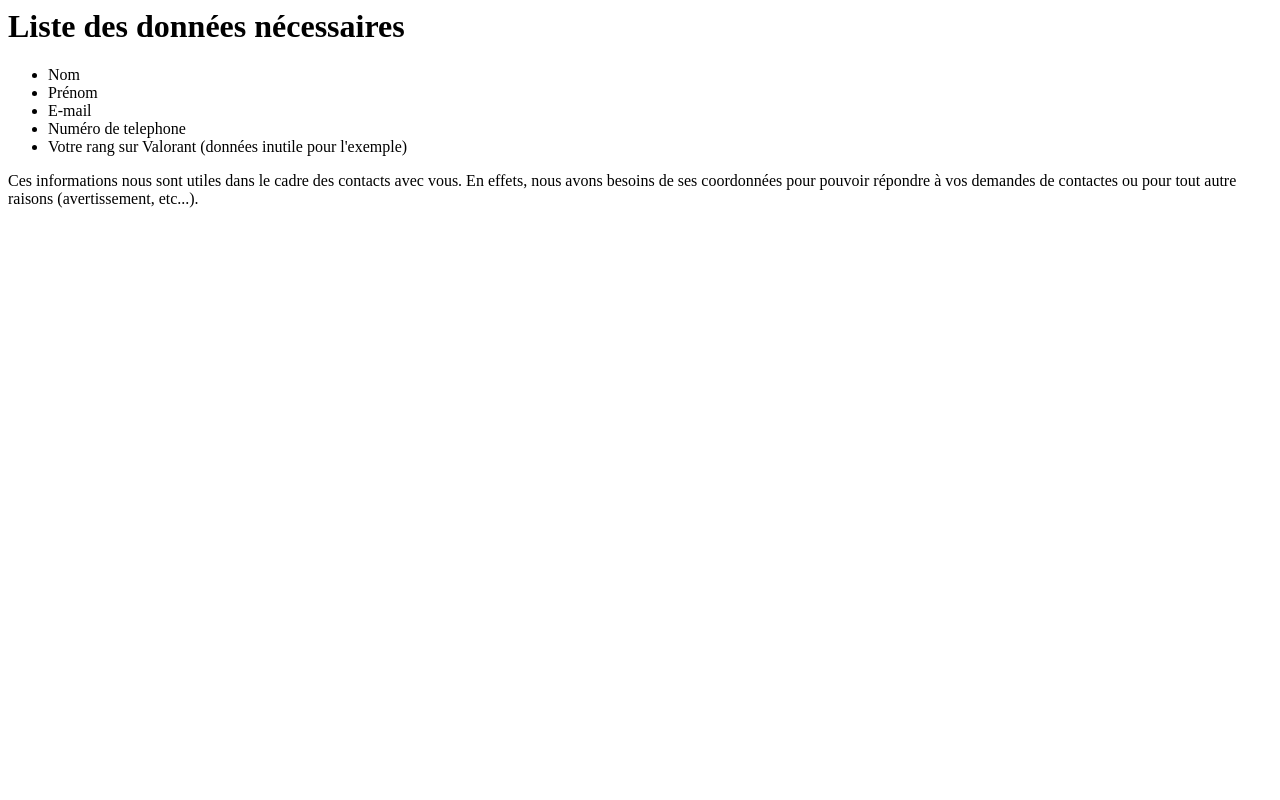
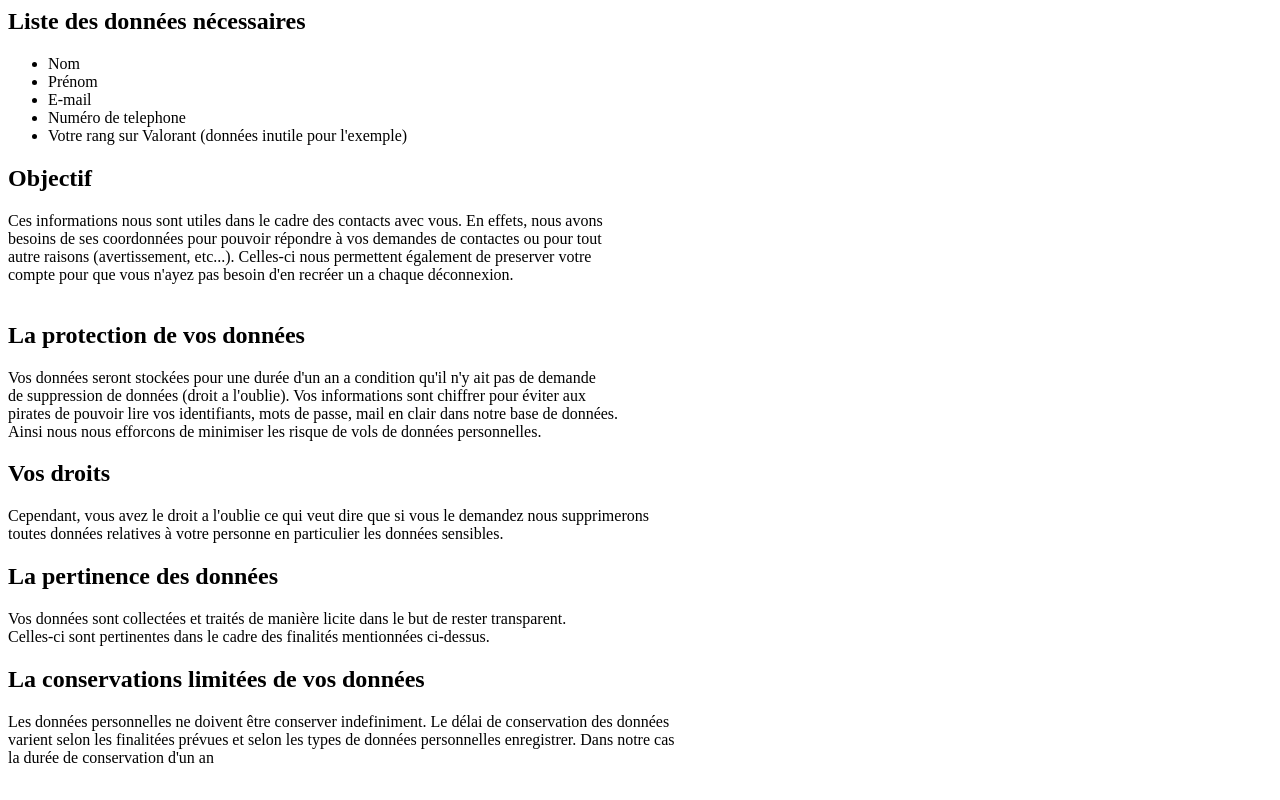
Before and after one commit to BrasmeGaetan/Hopital_BD, a PHP site: page /vue/vueCookies.php in a window 1280 px wide. Run offline with PHP 8.4, Linux system fonts and the light colour scheme.

Commit message:
commit rgpd

```diff
--- a/css/modele.css
+++ b/css/modele.css
@@ -698,6 +698,7 @@ footer div p {
 }
 
 .cookies {
+
   border-radius: 15px;
   color: #f6f6f6;
   font-family: graphik, sans-serif;
--- a/vue/vueCookies.php
+++ b/vue/vueCookies.php
@@ -1,15 +1,42 @@
 <body>
     <div class="cookies">
-        <h1>Liste des données nécessaires</h1>
+        <h2>Liste des données nécessaires</h2>
         <ul>
+
             <li>Nom</li>
             <li>Prénom</li>
             <li>E-mail</li>
             <li>Numéro de telephone</li>
             <li>Votre rang sur Valorant (données inutile pour l'exemple)</li>
         </ul>
+            <h2>Objectif</h2>
             Ces informations nous sont utiles dans le cadre des contacts avec vous.
-            En effets, nous avons besoins de ses coordonnées pour pouvoir répondre
-            à vos demandes de contactes ou pour tout autre raisons (avertissement, etc...).
+            En effets, nous avons <br> besoins de ses coordonnées pour pouvoir répondre
+            à vos demandes de contactes ou pour tout <br> autre raisons (avertissement, etc...).
+            Celles-ci nous permettent également de preserver votre <br> compte pour que vous
+            n'ayez pas besoin d'en recréer un a chaque déconnexion.
+
+            <br>
+            <br>
+
+            <h2>La protection de vos données</h2>
+            Vos données seront stockées pour une durée d'un an a condition qu'il n'y ait pas de demande <br>
+            de suppression de données (droit a l'oublie). Vos informations sont chiffrer pour éviter aux <br> pirates
+            de pouvoir lire vos identifiants, mots de passe, mail en clair dans notre base de données.<br>
+            Ainsi nous nous efforcons de minimiser les risque de vols de données personnelles.
+
+            <h2>Vos droits</h2>
+            Cependant, vous avez le droit a l'oublie ce qui veut dire que si vous le demandez
+            nous supprimerons <br> toutes données relatives à votre personne en particulier les données
+            sensibles.
+
+            <h2>La pertinence des données</h2>
+            Vos données sont collectées et traités de manière licite dans le but de rester transparent. <br>
+            Celles-ci sont pertinentes dans le cadre des finalités mentionnées ci-dessus.
+
+            <h2>La conservations limitées de vos données</h2>
+            Les données personnelles ne doivent être conserver indefiniment.
+            Le délai de conservation des données <br> varient selon les finalitées prévues et selon les types de données
+            personnelles enregistrer. Dans notre cas <br> la durée de conservation d'un an
         </body>
     </div>
```
